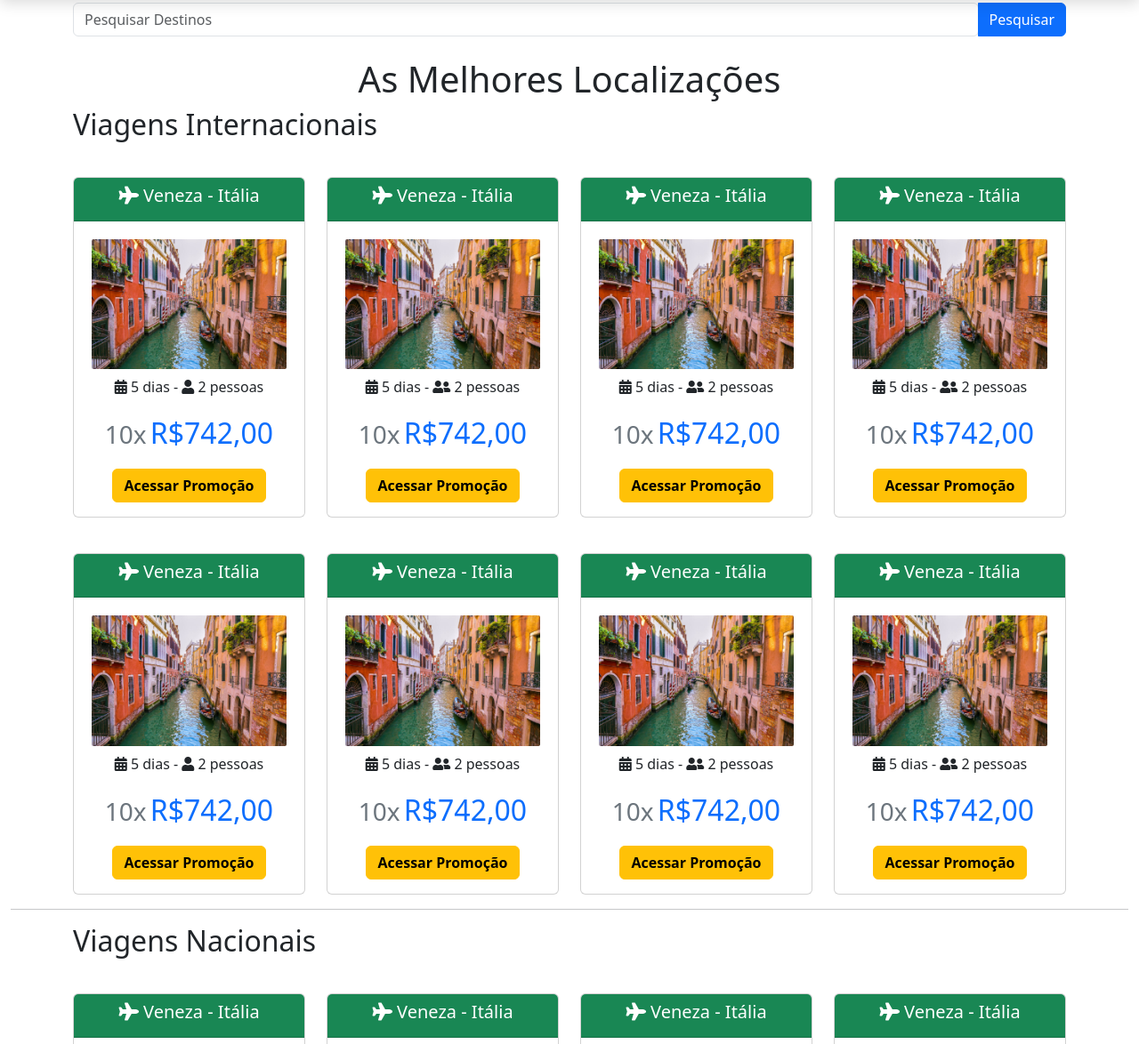
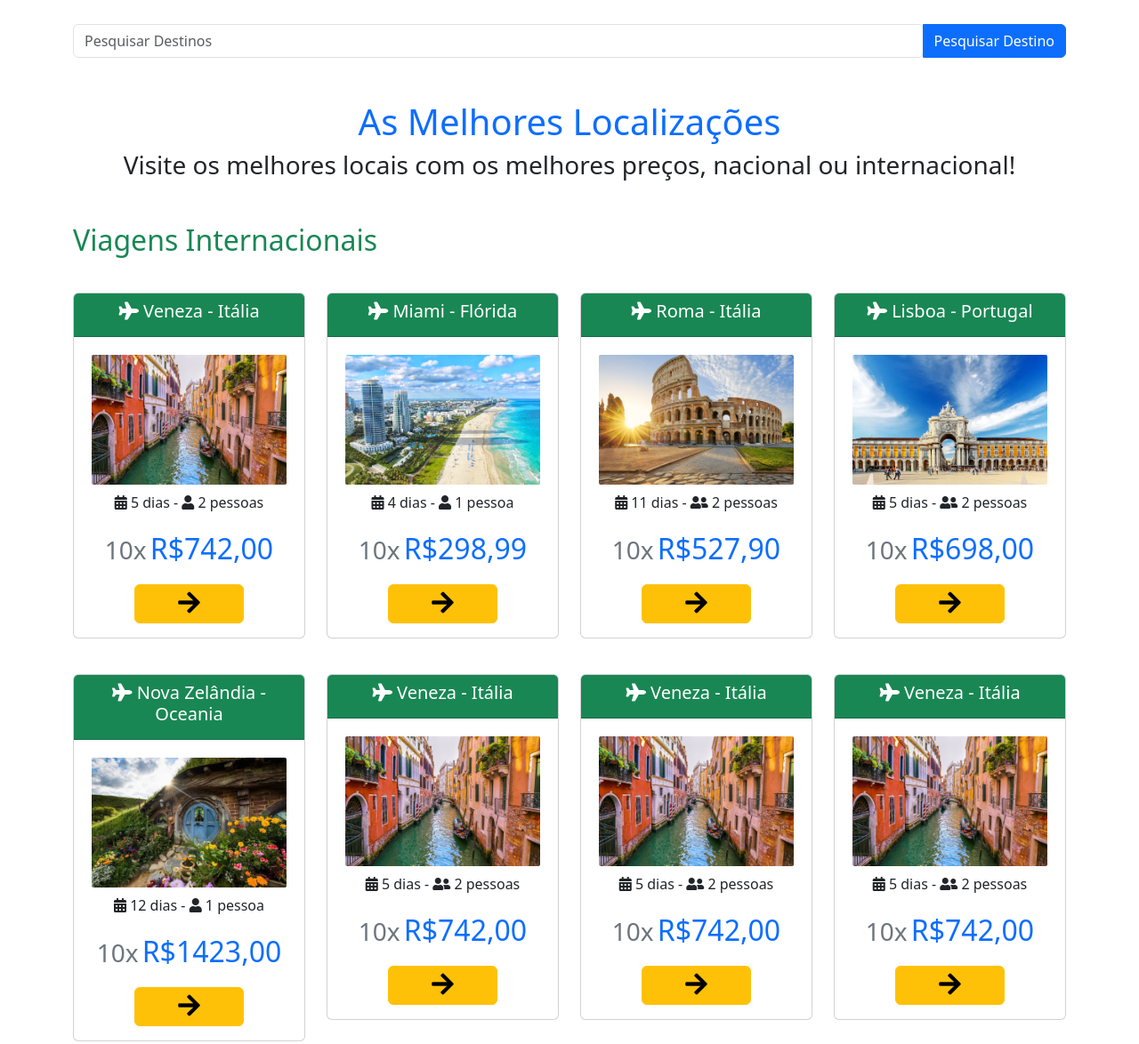
Before and after one commit to monteiromanoel/atv-Pratica-Recode-Modulo-2, a plain HTML site: page protótipo/destino.html in a window 1280 px wide. Shown: the part 83-1257 px from the top of the page at 89% size. Drawn offline with nearby package versions, Linux system fonts and the light colour scheme.

Commit message:
update destino html

```diff
--- a/protótipo/destino.html
+++ b/protótipo/destino.html
@@ -20,7 +20,7 @@
 
     <!-- Menu Principal-->
     <header class="container mb-3">
-        <nav class="navbar navbar-expand-lg fixed-top navbar-dark bg-primary shadow" id="menu">
+        <nav class="navbar navbar-expand-lg fixed-top navbar-dark bg-primary shadow-sm" id="menu">
             <div class="container-fluid">
                 <a href="index.html" class="navbar-brand fs-2"> <img src="./imagens/voo-de-aviao.png" width="50" height="50" alt=""> Agência de Viagens</a>
                 <button class="navbar-toggler" type="button" data-bs-toggle="collapse" data-bs-target="#navbarContent" aria-controls="navbarSupportedContent" aria-expanded="false" aria-label="Toggle navigation">
@@ -50,13 +50,18 @@
     <main class="container-fluid">
         <div class="container input-group mb-4">
             <div class="input-group">
-                <input type="search" class="form-control rounded" placeholder="Pesquisar Destinos" aria-label="Pesquisar Destinos" aria-describedby="search-addon" />
-                <button type="button" class="btn btn-primary">Pesquisar</button>
+                <input type="search" class="form-control rounded my-4" placeholder="Pesquisar Destinos" aria-label="Pesquisar Destinos" aria-describedby="search-addon" />
+                <button type="button" class="btn btn-primary my-4">Pesquisar Destino</button>
             </div>
         </div>
-        <h1 class="text-center">As Melhores Localizações</h1>
+        <div class="container-full text-center mb-5">
+            <h1 class="text-center text-primary">As Melhores Localizações</h1>
+            <h1 class="fs-3">
+                Visite os melhores locais com os melhores preços, nacional ou internacional!
+            </h1>
+        </div>
         <section class="container">
-            <h2> Viagens Internacionais </h2>
+            <h2 class="text-success"> Viagens Internacionais </h2>
             <div class="row row-cols-2 row-cols-md-4 g-4 mt-3">
                 <div class="col">
                     <div class="card">
@@ -67,7 +72,66 @@
                             <img src="./imagens/viagens/veneza-1.jpg" class="card-img rounded img-fluid img-thumbnail border-0" alt="">
                             <p class="card-text mt-1"> <i class="fas fa-calendar-alt"></i> 5 dias - <i class="fas fa-user"></i> 2 pessoas</p>
                             <p class="card-text"><span class="text-secondary fs-3">10x</span> <span class="text-primary fs-2">R$742,00</span></p>
-                            <a href="" class="btn btn-warning fw-semibold btnPromocao">Acessar Promoção</a>
+                            <a href="" class="btn btn-warning px-5 fw-semibold btnPromocao"><i class="fas fa-arrow-right fs-3"></i></a>
+                        </div>
+                    </div>
+                </div>
+
+                <div class="col">
+                    <div class="card">
+                        <div class="card-header bg-success">
+                            <h5 class="card-title text-white text-center"> <i class="fas fa-plane"></i></i> Miami - Flórida </h5>
+                        </div>
+                        <div class="card-body text-center">
+                            <img src="./imagens/viagens/miami-1-1.jpg" class="card-img rounded img-fluid img-thumbnail border-0" alt="">
+                            <p class="card-text mt-1"> <i class="fas fa-calendar-alt"></i> 4 dias - <i class="fas fa-user"></i> 1 pessoa</p>
+                            <p class="card-text"><span class="text-secondary fs-3">10x</span> <span class="text-primary fs-2">R$298,99</span></p>
+                            <a href="" class="btn btn-warning px-5 fw-semibold btnPromocao"><i class="fas fa-arrow-right fs-3"></i></a>
+                        </div>
+                    </div>
+                </div>
+
+                <div class="col">
+                    <div class="card">
+                        <div class="card-header bg-success">
+                            <h5 class="card-title text-white text-center"> <i class="fas fa-plane"></i></i> Roma - Itália </h5>
+                        </div>
+                        <div class="card-body text-center">
+                            <img src="./imagens/viagens/roma-1-1.jpg" class="card-img rounded img-fluid img-thumbnail border-0" alt="">
+                            <p class="card-text mt-1"> <i class="fas fa-calendar-alt"></i> 11 dias - <i class="fas fa-user-friends"></i> 2 pessoas</p>
+                            <p class="card-text"><span class="text-secondary fs-3">10x</span> <span class="text-primary fs-2">R$527,90</span></p>
+                            <a href="" class="btn btn-warning px-5 fw-semibold btnPromocao"><i class="fas fa-arrow-right fs-3"></i></a>
+                        </div>
+                    </div>
+                </div>
+
+                <div class="col">
+                    <div class="card">
+                        <div class="card-header bg-success">
+                            <h5 class="card-title text-white text-center"> <i class="fas fa-plane"></i></i> Lisboa - Portugal </h5>
+                        </div>
+                        <div class="card-body text-center">
+                            <img src="./imagens/viagens/lisboa-1-1.jpg" class="card-img rounded img-fluid img-thumbnail border-0" alt="">
+                            <p class="card-text mt-1"> <i class="fas fa-calendar-alt"></i> 5 dias - <i class="fas fa-user-friends"></i> 2 pessoas</p>
+                            <p class="card-text"><span class="text-secondary fs-3">10x</span> <span class="text-primary fs-2">R$698,00</span></p>
+                            <a href="" class="btn btn-warning px-5 fw-semibold btnPromocao"><i class="fas fa-arrow-right fs-3"></i></a>
+                            </div>
+                        </div>
+                    </div>
+                </div>
+            </div>
+
+            <div class="row row-cols-2 row-cols-md-4 g-4 mt-3">
+                <div class="col">
+                    <div class="card">
+                        <div class="card-header bg-success">
+                            <h5 class="card-title text-white text-center"> <i class="fas fa-plane"></i></i> Nova Zelândia - Oceania </h5>
+                        </div>
+                        <div class="card-body text-center">
+                            <img src="./imagens/viagens/nz-2-2.jpg" class="card-img rounded img-fluid img-thumbnail border-0" alt="">
+                            <p class="card-text mt-1"> <i class="fas fa-calendar-alt"></i> 12 dias - <i class="fas fa-user"></i> 1 pessoa</p>
+                            <p class="card-text"><span class="text-secondary fs-3">10x</span> <span class="text-primary fs-2">R$1423,00</span></p>
+                            <a href="" class="btn btn-warning px-5 fw-semibold btnPromocao"><i class="fas fa-arrow-right fs-3"></i></a>
                         </div>
                     </div>
                 </div>
@@ -80,7 +144,7 @@
                             <img src="./imagens/viagens/veneza-1.jpg" class="card-img rounded img-fluid img-thumbnail border-0" alt="">
                             <p class="card-text mt-1"> <i class="fas fa-calendar-alt"></i> 5 dias - <i class="fas fa-user-friends"></i> 2 pessoas</p>
                             <p class="card-text"><span class="text-secondary fs-3">10x</span> <span class="text-primary fs-2">R$742,00</span></p>
-                            <a href="" class="btn btn-warning fw-semibold btnPromocao">Acessar Promoção</a>
+                            <a href="" class="btn btn-warning px-5 fw-semibold btnPromocao"><i class="fas fa-arrow-right fs-3"></i></a>
                         </div>
                     </div>
                 </div>
@@ -94,7 +158,7 @@
                             <img src="./imagens/viagens/veneza-1.jpg" class="card-img rounded img-fluid img-thumbnail border-0" alt="">
                             <p class="card-text mt-1"> <i class="fas fa-calendar-alt"></i> 5 dias - <i class="fas fa-user-friends"></i> 2 pessoas</p>
                             <p class="card-text"><span class="text-secondary fs-3">10x</span> <span class="text-primary fs-2">R$742,00</span></p>
-                            <a href="" class="btn btn-warning fw-semibold btnPromocao">Acessar Promoção</a>
+                            <a href="" class="btn btn-warning px-5 fw-semibold btnPromocao"><i class="fas fa-arrow-right fs-3"></i></a>
                         </div>
                     </div>
                 </div>
@@ -108,65 +172,7 @@
                             <img src="./imagens/viagens/veneza-1.jpg" class="card-img rounded img-fluid img-thumbnail border-0" alt="">
                             <p class="card-text mt-1"> <i class="fas fa-calendar-alt"></i> 5 dias - <i class="fas fa-user-friends"></i> 2 pessoas</p>
                             <p class="card-text"><span class="text-secondary fs-3">10x</span> <span class="text-primary fs-2">R$742,00</span></p>
-                            <a href="" class="btn btn-warning fw-semibold btnPromocao">Acessar Promoção</a>
-                            </div>
-                        </div>
-                    </div>
-                </div>
-            </div>
-
-            <div class="row row-cols-2 row-cols-md-4 g-4 mt-3">
-                <div class="col">
-                    <div class="card">
-                        <div class="card-header bg-success">
-                            <h5 class="card-title text-white text-center"> <i class="fas fa-plane"></i></i> Veneza - Itália </h5>
-                        </div>
-                        <div class="card-body text-center">
-                            <img src="./imagens/viagens/veneza-1.jpg" class="card-img rounded img-fluid img-thumbnail border-0" alt="">
-                            <p class="card-text mt-1"> <i class="fas fa-calendar-alt"></i> 5 dias - <i class="fas fa-user"></i> 2 pessoas</p>
-                            <p class="card-text"><span class="text-secondary fs-3">10x</span> <span class="text-primary fs-2">R$742,00</span></p>
-                            <a href="" class="btn btn-warning fw-semibold btnPromocao">Acessar Promoção</a>
-                        </div>
-                    </div>
-                </div>
-                <div class="col">
-                    <div class="card">
-                        <div class="card-header bg-success">
-                            <h5 class="card-title text-white text-center"> <i class="fas fa-plane"></i></i> Veneza - Itália </h5>
-                        </div>
-                        <div class="card-body text-center">
-                            <img src="./imagens/viagens/veneza-1.jpg" class="card-img rounded img-fluid img-thumbnail border-0" alt="">
-                            <p class="card-text mt-1"> <i class="fas fa-calendar-alt"></i> 5 dias - <i class="fas fa-user-friends"></i> 2 pessoas</p>
-                            <p class="card-text"><span class="text-secondary fs-3">10x</span> <span class="text-primary fs-2">R$742,00</span></p>
-                            <a href="" class="btn btn-warning fw-semibold btnPromocao">Acessar Promoção</a>
-                        </div>
-                    </div>
-                </div>
-
-                <div class="col">
-                    <div class="card">
-                        <div class="card-header bg-success">
-                            <h5 class="card-title text-white text-center"> <i class="fas fa-plane"></i></i> Veneza - Itália </h5>
-                        </div>
-                        <div class="card-body text-center">
-                            <img src="./imagens/viagens/veneza-1.jpg" class="card-img rounded img-fluid img-thumbnail border-0" alt="">
-                            <p class="card-text mt-1"> <i class="fas fa-calendar-alt"></i> 5 dias - <i class="fas fa-user-friends"></i> 2 pessoas</p>
-                            <p class="card-text"><span class="text-secondary fs-3">10x</span> <span class="text-primary fs-2">R$742,00</span></p>
-                            <a href="" class="btn btn-warning fw-semibold btnPromocao">Acessar Promoção</a>
-                        </div>
-                    </div>
-                </div>
-
-                <div class="col">
-                    <div class="card">
-                        <div class="card-header bg-success">
-                            <h5 class="card-title text-white text-center"> <i class="fas fa-plane"></i></i> Veneza - Itália </h5>
-                        </div>
-                        <div class="card-body text-center">
-                            <img src="./imagens/viagens/veneza-1.jpg" class="card-img rounded img-fluid img-thumbnail border-0" alt="">
-                            <p class="card-text mt-1"> <i class="fas fa-calendar-alt"></i> 5 dias - <i class="fas fa-user-friends"></i> 2 pessoas</p>
-                            <p class="card-text"><span class="text-secondary fs-3">10x</span> <span class="text-primary fs-2">R$742,00</span></p>
-                            <a href="" class="btn btn-warning fw-semibold btnPromocao">Acessar Promoção</a>
+                            <a href="" class="btn btn-warning px-5 fw-semibold btnPromocao"><i class="fas fa-arrow-right fs-3"></i></a>
                             </div>
                         </div>
                     </div>
@@ -187,7 +193,7 @@
                             <img src="./imagens/viagens/veneza-1.jpg" class="card-img rounded img-fluid img-thumbnail border-0" alt="">
                             <p class="card-text mt-1"> <i class="fas fa-calendar-alt"></i> 5 dias - <i class="fas fa-user"></i> 2 pessoas</p>
                             <p class="card-text"><span class="text-secondary fs-3">10x</span> <span class="text-primary fs-2">R$742,00</span></p>
-                            <a href="" class="btn btn-warning fw-semibold btnPromocao">Acessar Promoção</a>
+                            <a href="" class="btn btn-warning px-5 fw-semibold btnPromocao"><i class="fas fa-arrow-right fs-3"></i></a>
                         </div>
                     </div>
                 </div>
@@ -200,7 +206,7 @@
                             <img src="./imagens/viagens/veneza-1.jpg" class="card-img rounded img-fluid img-thumbnail border-0" alt="">
                             <p class="card-text mt-1"> <i class="fas fa-calendar-alt"></i> 5 dias - <i class="fas fa-user-friends"></i> 2 pessoas</p>
                             <p class="card-text"><span class="text-secondary fs-3">10x</span> <span class="text-primary fs-2">R$742,00</span></p>
-                            <a href="" class="btn btn-warning fw-semibold btnPromocao">Acessar Promoção</a>
+                            <a href="" class="btn btn-warning px-5 fw-semibold btnPromocao"><i class="fas fa-arrow-right fs-3"></i></a>
                         </div>
                     </div>
                 </div>
@@ -214,7 +220,7 @@
                             <img src="./imagens/viagens/veneza-1.jpg" class="card-img rounded img-fluid img-thumbnail border-0" alt="">
                             <p class="card-text mt-1"> <i class="fas fa-calendar-alt"></i> 5 dias - <i class="fas fa-user-friends"></i> 2 pessoas</p>
                             <p class="card-text"><span class="text-secondary fs-3">10x</span> <span class="text-primary fs-2">R$742,00</span></p>
-                            <a href="" class="btn btn-warning fw-semibold btnPromocao">Acessar Promoção</a>
+                            <a href="" class="btn btn-warning px-5 fw-semibold btnPromocao"><i class="fas fa-arrow-right fs-3"></i></a>
                         </div>
                     </div>
                 </div>
@@ -228,7 +234,7 @@
                             <img src="./imagens/viagens/veneza-1.jpg" class="card-img rounded img-fluid img-thumbnail border-0" alt="">
                             <p class="card-text mt-1"> <i class="fas fa-calendar-alt"></i> 5 dias - <i class="fas fa-user-friends"></i> 2 pessoas</p>
                             <p class="card-text"><span class="text-secondary fs-3">10x</span> <span class="text-primary fs-2">R$742,00</span></p>
-                            <a href="" class="btn btn-warning fw-semibold btnPromocao">Acessar Promoção</a>
+                            <a href="" class="btn btn-warning px-5 fw-semibold btnPromocao"><i class="fas fa-arrow-right fs-3"></i></a>
                             </div>
                         </div>
                     </div>
@@ -245,7 +251,7 @@
                             <img src="./imagens/viagens/veneza-1.jpg" class="card-img rounded img-fluid img-thumbnail border-0" alt="">
                             <p class="card-text mt-1"> <i class="fas fa-calendar-alt"></i> 5 dias - <i class="fas fa-user"></i> 2 pessoas</p>
                             <p class="card-text"><span class="text-secondary fs-3">10x</span> <span class="text-primary fs-2">R$742,00</span></p>
-                            <a href="" class="btn btn-warning fw-semibold btnPromocao">Acessar Promoção</a>
+                            <a href="" class="btn btn-warning px-5 fw-semibold btnPromocao"><i class="fas fa-arrow-right fs-3"></i></a>
                         </div>
                     </div>
                 </div>
@@ -258,7 +264,7 @@
                             <img src="./imagens/viagens/veneza-1.jpg" class="card-img rounded img-fluid img-thumbnail border-0" alt="">
                             <p class="card-text mt-1"> <i class="fas fa-calendar-alt"></i> 5 dias - <i class="fas fa-user-friends"></i> 2 pessoas</p>
                             <p class="card-text"><span class="text-secondary fs-3">10x</span> <span class="text-primary fs-2">R$742,00</span></p>
-                            <a href="" class="btn btn-warning fw-semibold btnPromocao">Acessar Promoção</a>
+                            <a href="" class="btn btn-warning px-5 fw-semibold btnPromocao"><i class="fas fa-arrow-right fs-3"></i></a>
                         </div>
                     </div>
                 </div>
@@ -272,7 +278,7 @@
                             <img src="./imagens/viagens/veneza-1.jpg" class="card-img rounded img-fluid img-thumbnail border-0" alt="">
                             <p class="card-text mt-1"> <i class="fas fa-calendar-alt"></i> 5 dias - <i class="fas fa-user-friends"></i> 2 pessoas</p>
                             <p class="card-text"><span class="text-secondary fs-3">10x</span> <span class="text-primary fs-2">R$742,00</span></p>
-                            <a href="" class="btn btn-warning fw-semibold btnPromocao">Acessar Promoção</a>
+                            <a href="" class="btn btn-warning px-5 fw-semibold btnPromocao"><i class="fas fa-arrow-right fs-3"></i></a>
                         </div>
                     </div>
                 </div>
@@ -286,7 +292,7 @@
                             <img src="./imagens/viagens/veneza-1.jpg" class="card-img rounded img-fluid img-thumbnail border-0" alt="">
                             <p class="card-text mt-1"> <i class="fas fa-calendar-alt"></i> 5 dias - <i class="fas fa-user-friends"></i> 2 pessoas</p>
                             <p class="card-text"><span class="text-secondary fs-3">10x</span> <span class="text-primary fs-2">R$742,00</span></p>
-                            <a href="" class="btn btn-warning fw-semibold btnPromocao">Acessar Promoção</a>
+                            <a href="" class="btn btn-warning px-5 fw-semibold btnPromocao"><i class="fas fa-arrow-right fs-3"></i></a>
                             </div>
                         </div>
                     </div>
```
Also changed, not shown: protótipo/index.html (+11 -11 lines), protótipo/style.css (+5 -4 lines), protótipo/imagens/abs-bg.jpg (added), protótipo/imagens/viagens/grecia-1.jpg (added), protótipo/imagens/viagens/japao-1.jpg (added), protótipo/imagens/viagens/lisboa-1-1.jpg (added), protótipo/imagens/viagens/lisboa-1.jpg (added), protótipo/imagens/viagens/miami-1-1.jpg (added), protótipo/imagens/viagens/miami-1.jpg (added), protótipo/imagens/viagens/nvzela-1.jpg (added), protótipo/imagens/viagens/ny-1.jpg (added), protótipo/imagens/viagens/ny-2.jpg (added), protótipo/imagens/viagens/nz-1-1.jpg (added), protótipo/imagens/viagens/nz-1.jpg (added), 3 more files, 1 other file.
